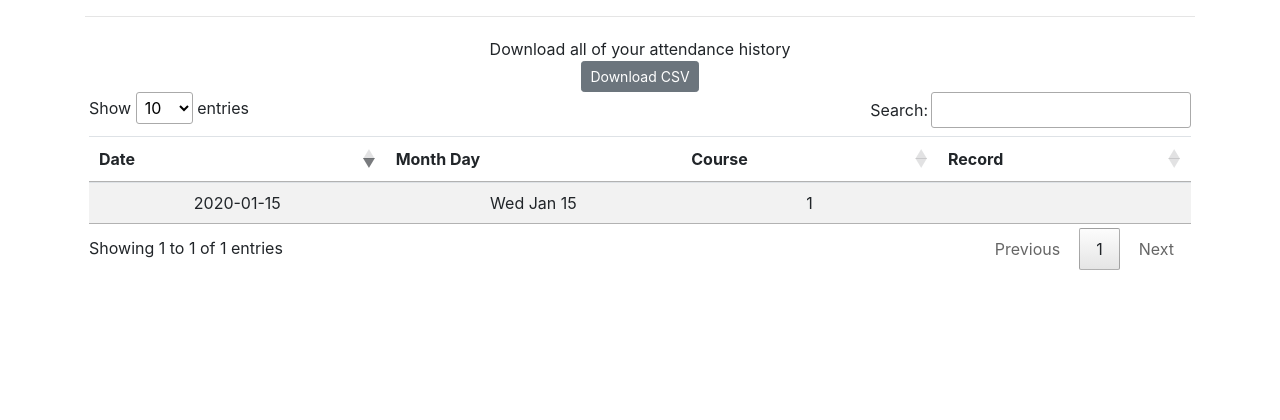
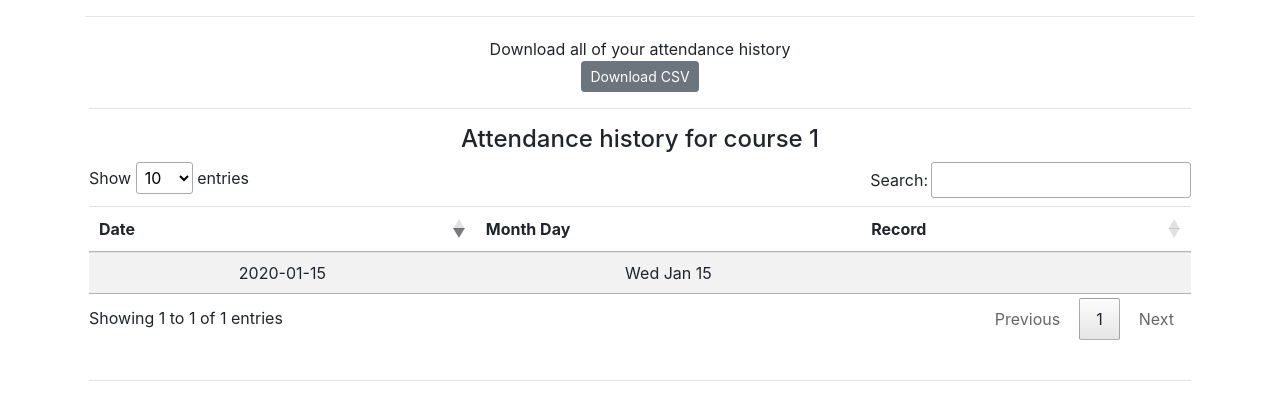
Before and after one commit to Joey-Costa3/Checkin, a Django app: template attendance/templates/attendance/studentViewAttendance.html in a window 1280 px wide. Shown: the part 249-669 px from the top of the page. Run offline with Django 3.2, Linux system fonts and the light colour scheme; the template is opened without the code that fills it: most values are stand-ins (such as "Sample title", 1, 10 or a date in 2020); some libraries are stand-ins or nearby versions.

Commit message:
The students are able to view their attendance history by course.

```diff
--- a/attendance/templates/attendance/studentViewAttendance.html
+++ b/attendance/templates/attendance/studentViewAttendance.html
@@ -16,14 +16,15 @@
 
 
 {% block bodyContent %}
+{% for course in course_records %}
 <script>
 $(document).ready( function () {
-    $("#students-attendance-history-table").DataTable({
+    $("#students-attendance-history-table{{course.0.courseid}}").DataTable({
     "order": [[0, "desc"]]
     });
 } );
 </script>
-
+{% endfor %}
 <div id="csvarea">
 
 
@@ -54,24 +55,29 @@ Download all of your attendance history
 </div>
 
 
-<table class="table table-striped" id="students-attendance-history-table">
+<hr>
+<div id="course_attendance_tables">
+{% for course in course_records %}
+<h4>Attendance history for course {{course.0.courseid}}</h4>
+<table class="table table-striped" id="students-attendance-history-table{{course.0.courseid}}">
 <thead>
 <tr>
 <th>Date</th>
 <th data-orderable="false">Month Day</th>
-<th>Course</th>
 <th>Record</th>
 </tr>
 </thead>
-<tbody>
-{% for r in records  %}
-	<tr>
+{% for r in course %}
+<tr>
 	<td>{{ r.date|date:"Y-m-d" }}</td>
   <td>{{ r.date|date:"D M d" }} </td>
-	<td>{{ r.courseid }} </td>
 	<td>{% if r.status == 'P' %}{% elif r.status == 'U' %}&#10060;{% elif r.status == 'E' %}Excused{% elif r.status == 'T' %}&#128344;{% else %}{% endif %}</td>
 	</tr>
 {% endfor %}
 </tbody>
 </table>
+<br><hr><br>
+{% endfor %}
+</div>
+
 {% endblock %}
```
Also changed, not shown: attendance/views.py (+27 -6 lines).
